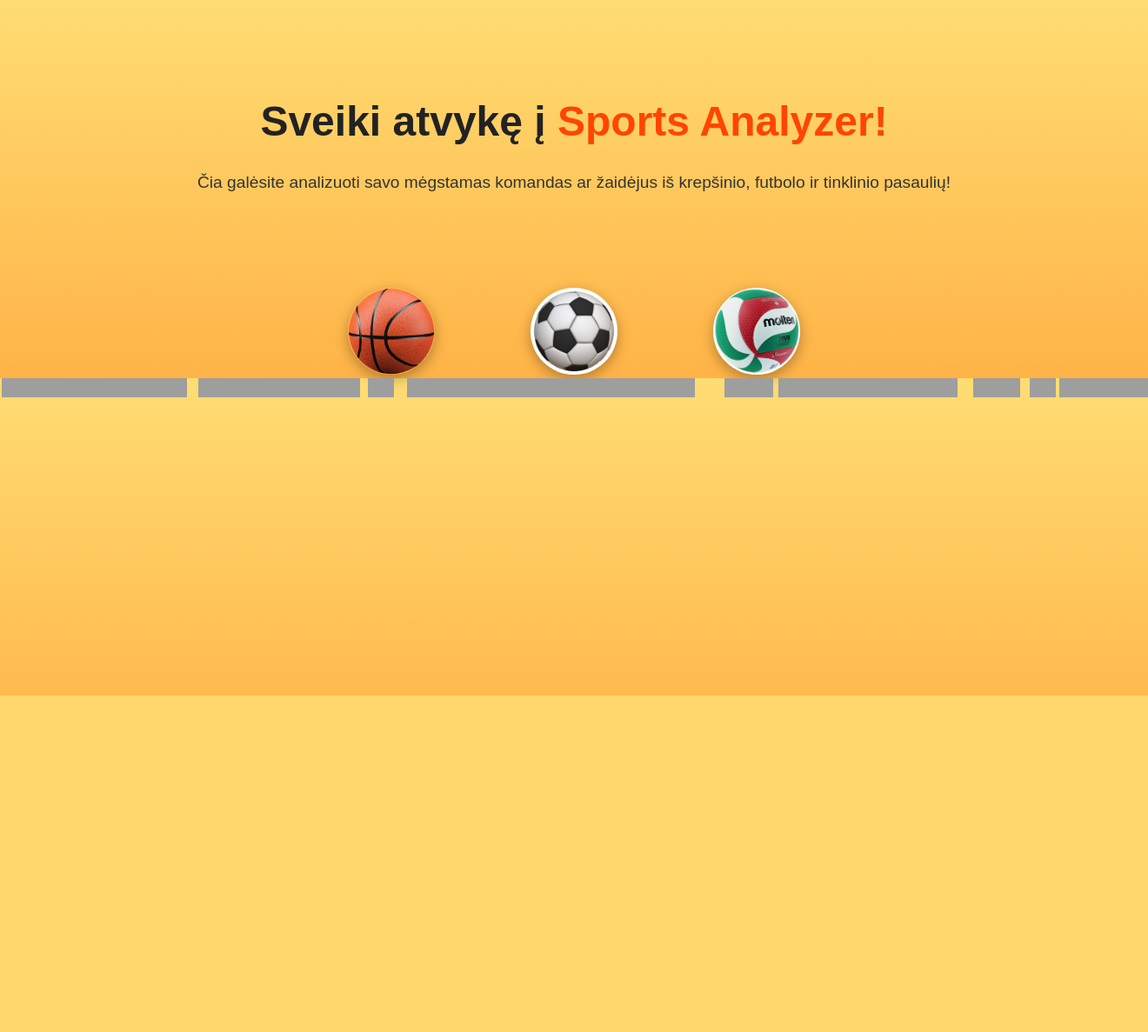
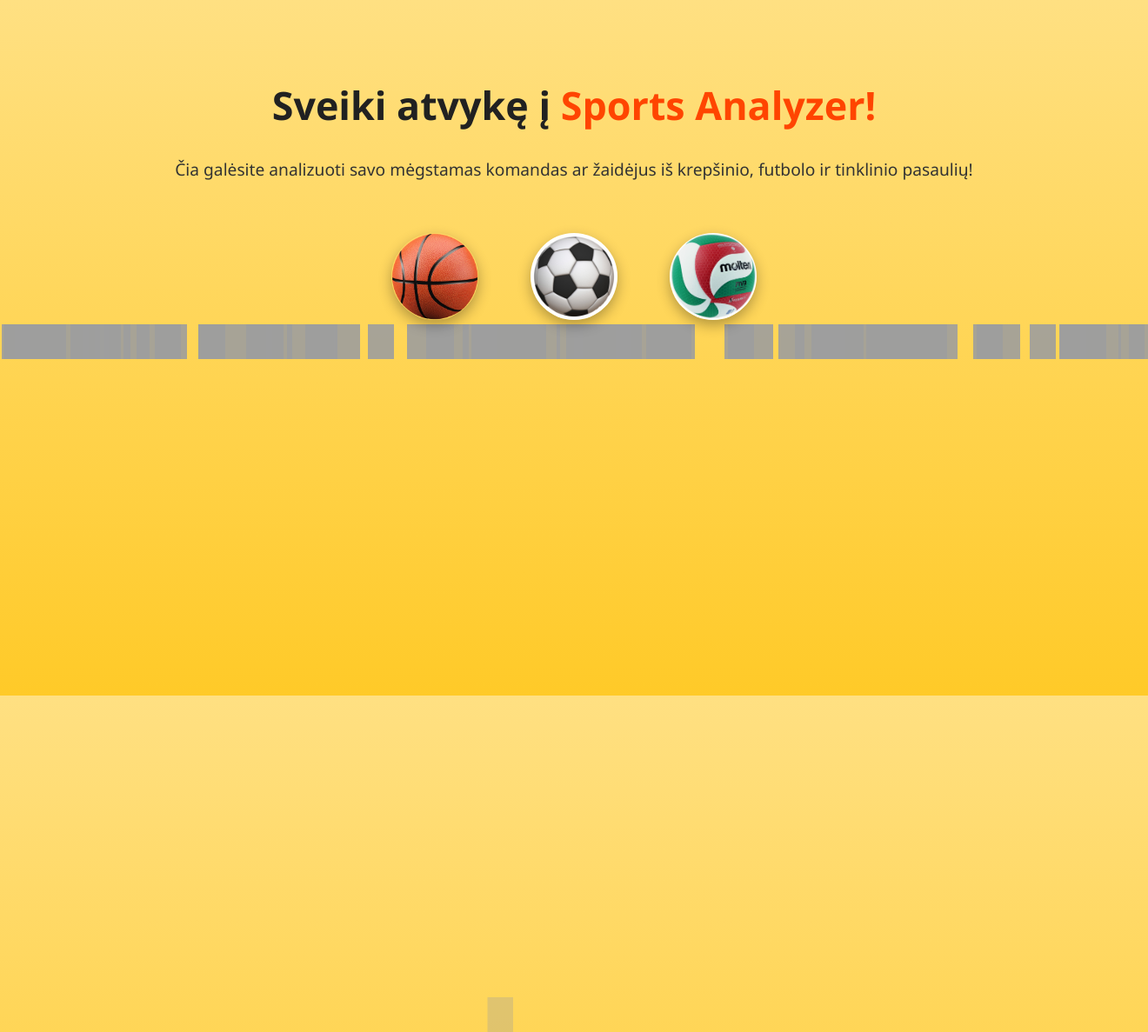
Before and after one commit to Pliusminus2002/sports-analyzer, a Flask app: page / in a window 1320 px wide. Shown: the whole page at 87% size. Before the commit the page ends 800 px from the top, so only its background shows below. Run offline with Flask 3, Linux system fonts and the light colour scheme; grey boxes are pictures that could not be loaded.

Commit message:
Update styles.css

```diff
--- a/app/static/styles.css
+++ b/app/static/styles.css
@@ -1,85 +1,61 @@
 body {
   margin: 0;
   padding: 0;
-  font-family: 'Arial', sans-serif;
-  background: linear-gradient(to bottom, #ffe082, #ffb74d);
+  font-family: 'Segoe UI', sans-serif;
+  background: linear-gradient(to bottom, #ffe082, #ffca28);
   overflow-x: hidden;
   position: relative;
+  height: 100vh;
 }
 
 header {
   text-align: center;
   padding-top: 60px;
-  color: #222;
+}
+
+h1 {
+  font-size: 2.8em;
+  font-weight: bold;
+  color: #212121;
+}
+
+p {
+  font-size: 1.2em;
+  color: #333;
+  margin-top: 10px;
 }
 
 .links {
   display: flex;
   justify-content: center;
-  gap: 50px;
-  margin-top: 40px;
+  gap: 60px;
+  margin-top: 60px;
+  z-index: 2;
+  position: relative;
 }
 
-.links img {
+.links a img {
   width: 100px;
   height: 100px;
-  transition: transform 0.3s;
   border-radius: 50%;
-  box-shadow: 0 5px 15px rgba(0, 0, 0, 0.3);
+  box-shadow: 0 6px 15px rgba(0, 0, 0, 0.3);
+  transition: transform 0.3s ease;
 }
 
-.links img:hover {
-  transform: scale(1.1);
+.links a img:hover {
+  transform: scale(1.1) rotate(10deg);
 }
 
-.falling-balls-container img {
+/* Kamuoliukų kritimo animacija */
+.falling-ball {
   position: absolute;
   width: 40px;
   height: 40px;
-  z-index: 0;
-  pointer-events: none;
-  border-radius: 50%;
+  z-index: 1;
+  animation: fall linear;
+  opacity: 0.9;
 }
-body {
-    margin: 0;
-    padding: 0;
-    font-family: Arial, sans-serif;
-    background: linear-gradient(to bottom, #ffdd73, #ffb347);
-    overflow: hidden;
-}
-header {
-    text-align: center;
-    padding: 80px 20px 40px;
-}
-header h1 {
-    font-size: 3rem;
-    font-weight: 800;
-    color: #222;
-}
-header p {
-    font-size: 1.2rem;
-    color: #333;
-}
-.links {
-    text-align: center;
-    margin-top: 50px;
-}
-.links a img {
-    width: 100px;
-    height: 100px;
-    margin: 0 30px;
-    transition: transform 0.3s ease;
-}
-.links a:hover img {
-    transform: scale(1.15);
-}
-.ball {
-    position: absolute;
-    width: 40px;
-    height: 40px;
-    pointer-events: none;
-    animation: fall linear forwards;
-}
+
 @keyframes fall {
   0% {
     transform: translateY(-100px) translateX(0);
```
Lines whose indentation alone changed are shown as unchanged.
